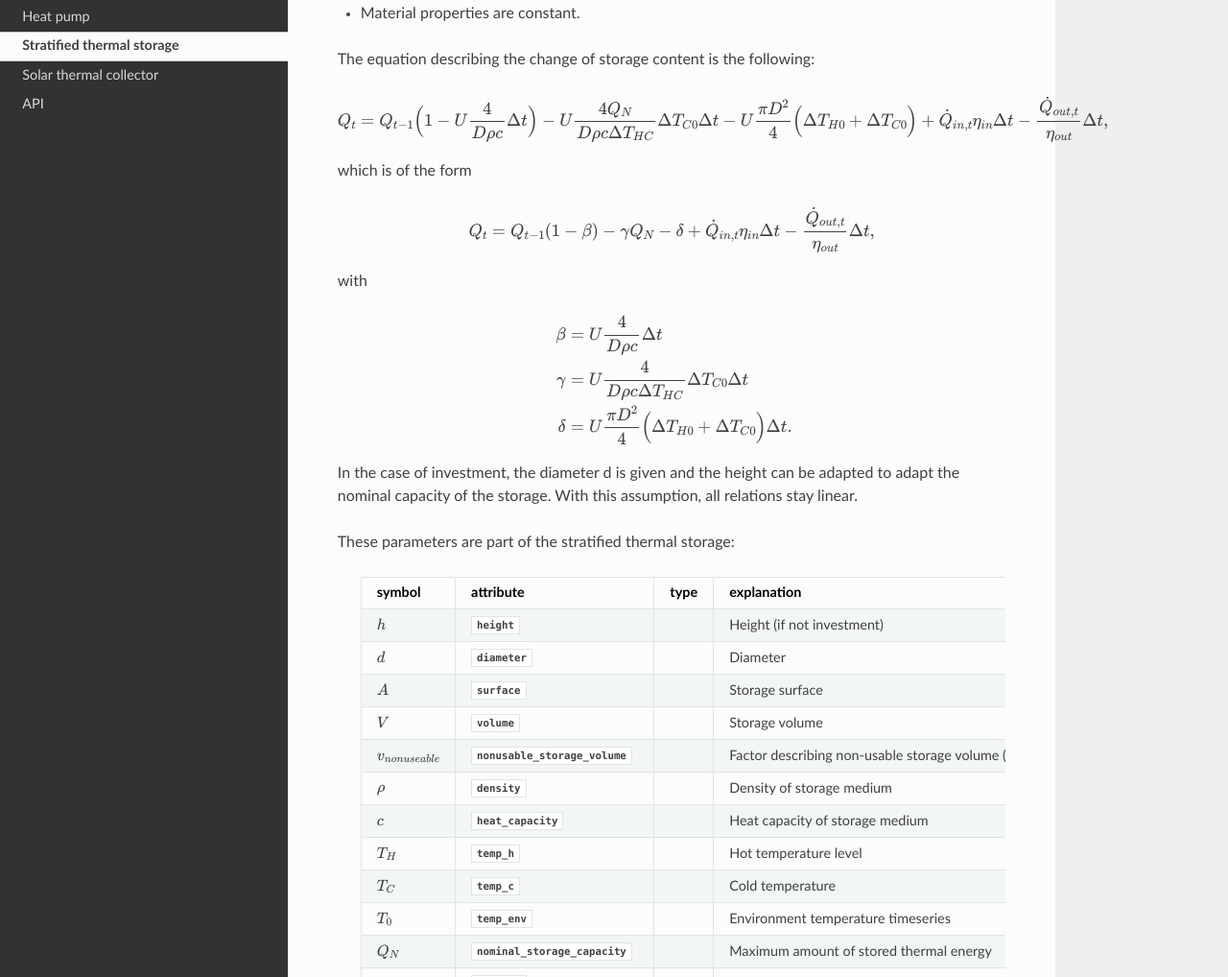
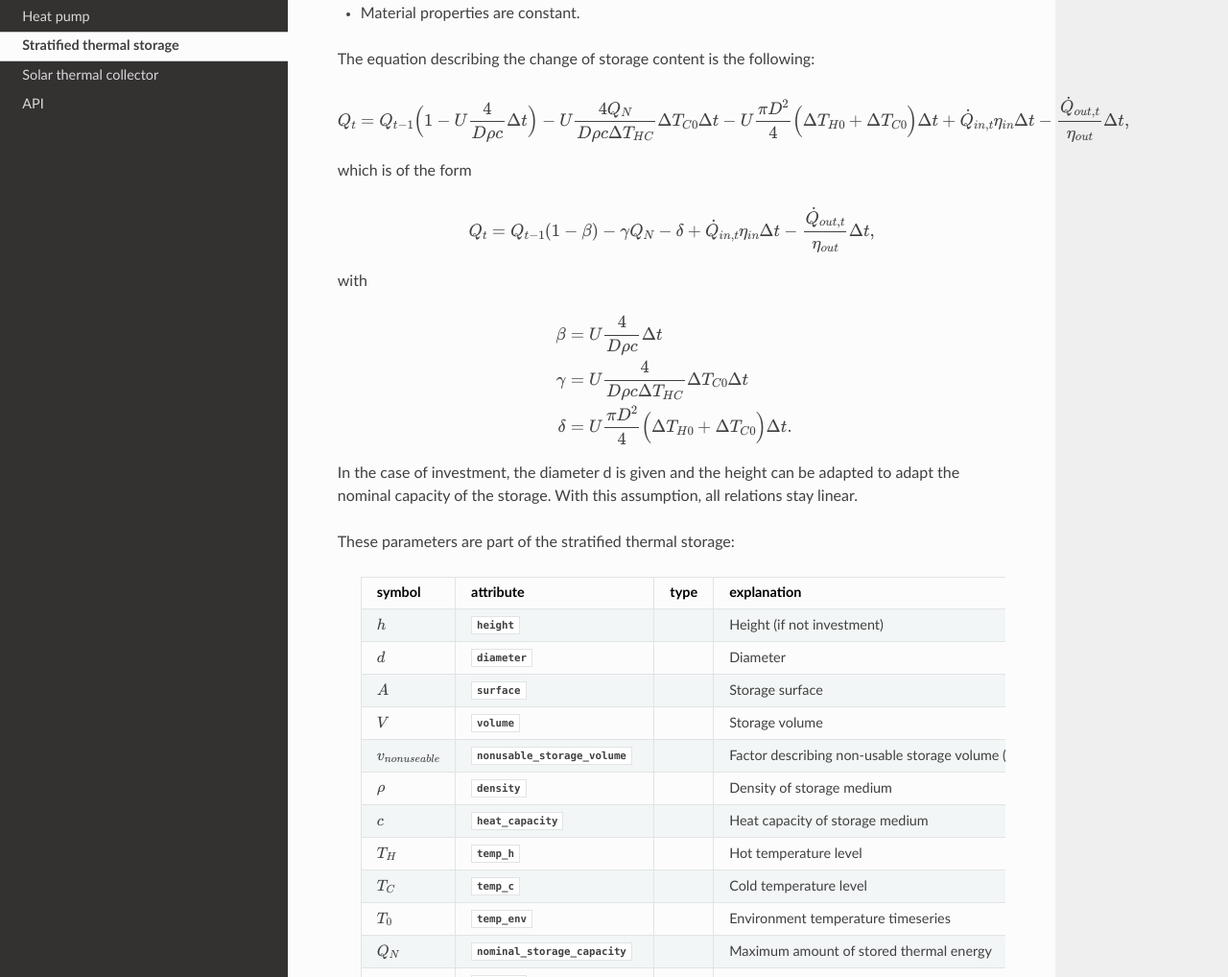
Before and after one commit to oemof/oemof-thermal, a Sphinx documentation site: the page built from docs/stratified_thermal_storage.rst, in a window 1280 px wide and 1400 px high, scrolled down 615 px. Shown: the part 162-1180 px from the top of the window at 96% size. Built offline with Sphinx 7.4.7 and the Read the Docs theme 2.0.0, drawn with Linux system fonts in a browser that asks for light colours; formulas are drawn with MathJax 3; some of the changed text lies outside the part shown.

Commit message:
Fix typos

```diff
--- a/docs/stratified_thermal_storage.rst
+++ b/docs/stratified_thermal_storage.rst
@@ -25,7 +25,7 @@ The equation describing the change of storage content is the following:
 .. math::
   Q_t = Q_{t-1} \Big(1- U \frac{4}{D\rho c}\Delta t\Big)
   - U \frac{4Q_N}{D\rho c \Delta T_{HC}}\Delta T_{C0}\Delta t
-  - U \frac{\pi D^2}{4}\Big(\Delta T_{H0} + \Delta T_{C0}\Big)
+  - U \frac{\pi D^2}{4}\Big(\Delta T_{H0} + \Delta T_{C0}\Big)\Delta t
   + \dot{Q}_{in,t}\eta_{in}\Delta t - \frac{\dot{Q}_{out,t}}{\eta_{out}}\Delta t,
 
 which is of the form
@@ -75,7 +75,7 @@ These parameters are part of the stratified thermal storage:
 
     :math:`T_H`               :py:obj:`temp_h`                           Hot temperature level
 
-    :math:`T_C`               :py:obj:`temp_c`                           Cold temperature
+    :math:`T_C`               :py:obj:`temp_c`                           Cold temperature level
 
     :math:`T_0`               :py:obj:`temp_env`                         Environment temperature
                                                                          timeseries
```
Also changed, not shown: other parts of docs/stratified_thermal_storage.rst (+1 -1 lines).
